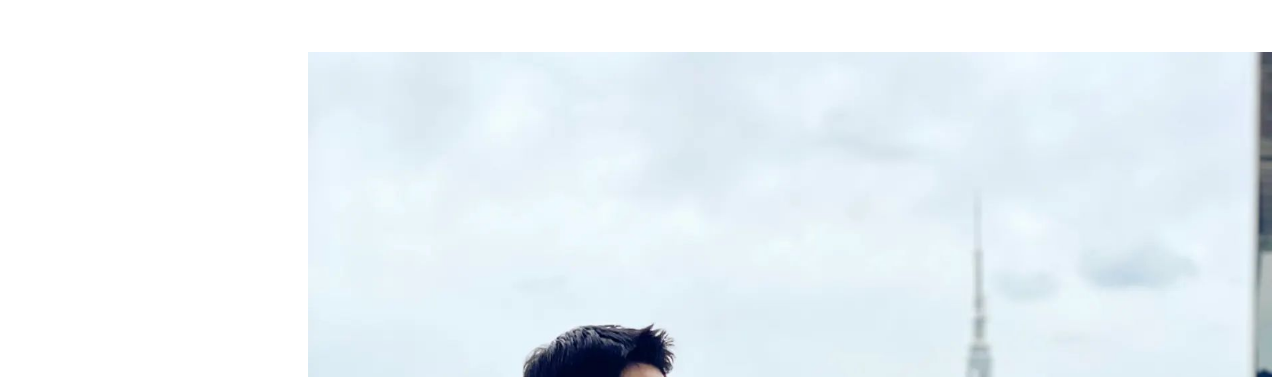
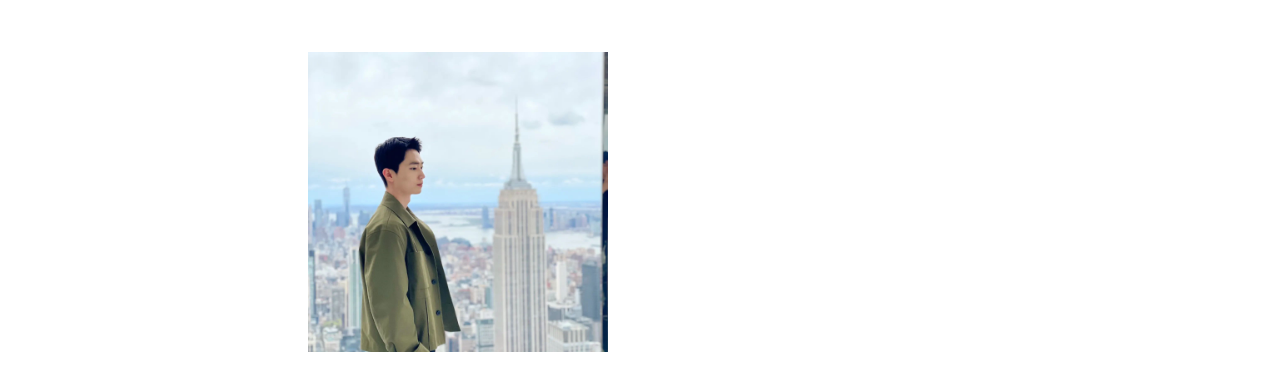
Before and after one commit to Ericgg2/aboutme, a plain HTML site: page index.html in a window 1280 px wide. Shown: the part 138-515 px from the top of the page. Drawn offline with Linux system fonts and the light colour scheme.

Commit message:
Update style.css

```diff
--- a/style.css
+++ b/style.css
@@ -21,7 +21,7 @@
  /* 첫번쨰  */
 
 .img-body {
-    width: 300;
+    width: 300px;
     max-width: 100%;
     display: block;
 }
```
